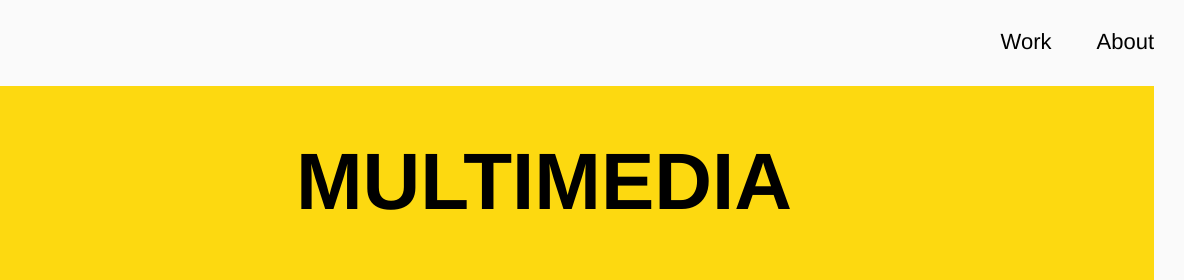
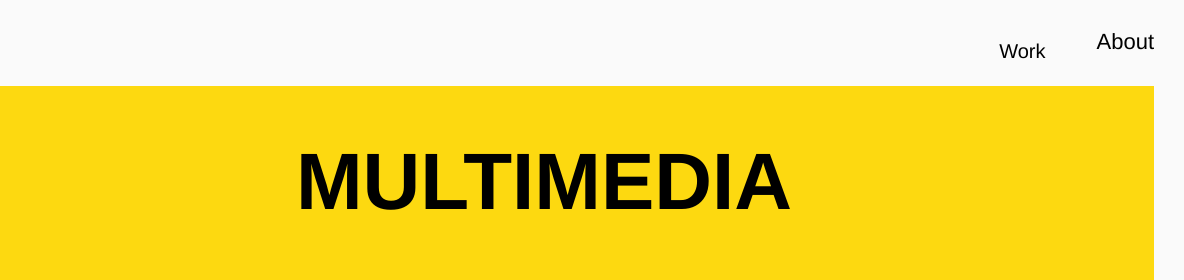
Before and after one commit to Iuliana1002/portfolio, a plain HTML site: page index.html in a window 1280 px wide. Shown: the top 280 px of the page, 96-1280 px from the left. Drawn offline with nearby package versions, Linux system fonts and the light colour scheme.

Commit message:
Navigation changes

```diff
--- a/index.html
+++ b/index.html
@@ -6,7 +6,6 @@
 <meta name="viewport" content="width=device-width, initial-scale=1.0">
 <link rel="stylesheet" href="style.css">
 <link rel="icon" type="image/x-icon" href="media-files/logo.png">
-<link rel="stylesheet" href="path/to/font-awesome/css/font-awesome.min.css">
 <!-- font families-->
 <link rel="preconnect" href="https://fonts.googleapis.com">
 <link rel="preconnect" href="https://fonts.gstatic.com" crossorigin>
@@ -17,7 +16,7 @@
 	<nav>
 	<div id="logo"><a href="index.html"><img src="media-files/logo.png" alt="logo"></a></div>
 	<section id="menu-bar">
- <div class="dropbtn">Work</div>
+ <button>Work</button>
   <div class="dropdown-content">
     <a href="projects.html">Projects</a>
 	  <a href="illustrations.html">Illustrations</a></div>
--- a/style.css
+++ b/style.css
@@ -55,7 +55,17 @@ nav {
 	cursor: pointer;
 	margin-left: 45px;
 	text-align: center
-
+	}
+button{
+	border: none;
+	font-family: 'Arimo', sans-serif;
+	font-weight: normal;
+	font-size: 20px;
+	background-color: #fafafa;
+	padding-top: 18.5px;
+	cursor: pointer;
+	margin-left: 45px;
+	text-align: center;
 }
 .dropbtn a{
 	text-decoration: none;
```
